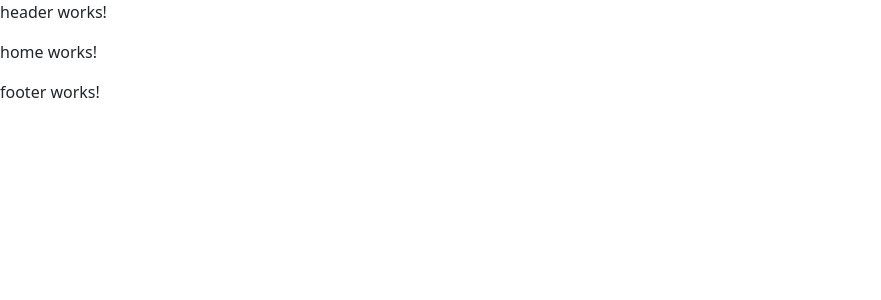
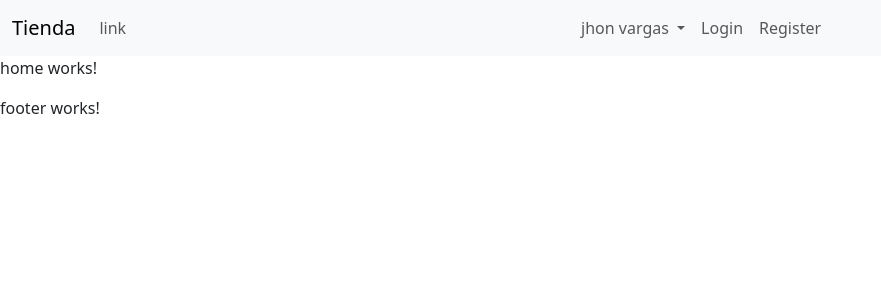
Before and after one commit to jjvargasv/angular, an Angular app: page / in a window 1280 px wide. Shown: the top 300 px of the page, without its empty margins (0-881 px from the left). Built offline with nearby package versions, Linux system fonts and the light colour scheme.

Commit message:
[+] header :define estructura html

```diff
--- a/src/app/app.component.html
+++ b/src/app/app.component.html
@@ -1,4 +1,5 @@
+<app-header></app-header>
 
-<app-header></app-header>
 <router-outlet></router-outlet>
+
 <app-footer></app-footer>
--- a/src/app/shared/header/header.component.html
+++ b/src/app/shared/header/header.component.html
@@ -1 +1,38 @@
-<p>header works!</p>
+<nav class="navbar navbar-expand-lg navbar-light bg-light">
+    <div class="container-fluid">
+      <a class="navbar-brand" routerLink="">Tienda</a>
+      <button class="navbar-toggler" type="button" data-bs-toggle="collapse" data-bs-target="#navbarSupportedContent" aria-controls="navbarSupportedContent" aria-expanded="false" aria-label="Toggle navigation">
+        <span class="navbar-toggler-icon"></span>
+      </button>
+      <div class="collapse navbar-collapse" id="navbarSupportedContent">
+        <ul class="navbar-nav me-auto mb-2 mb-lg-0">
+
+          <li class="nav-item">
+            <a class="nav-link" routerLink="">link</a>
+          </li>
+
+        </ul>
+        <ul class="navbar-nav me-auto mb-2 mb-lg-0">
+            <li class="nav-item dropdown">
+                <a class="nav-link dropdown-toggle" href="#" id="navbarDropdown" role="button" data-bs-toggle="dropdown" aria-expanded="false">
+                  jhon vargas
+                </a>
+                <ul class="dropdown-menu" aria-labelledby="navbarDropdown">
+                  <li><a class="dropdown-item" href="#">Profile</a></li>
+                  <li><a class="dropdown-item" href="#">Sell and purchase</a></li>
+                  <li><hr class="dropdown-divider"></li>
+                  <li><a class="dropdown-item" href="#">logaut</a></li>
+                </ul>
+            </li>
+
+
+        <li class="nav-item">
+            <a class="nav-link" routerLink="login">Login</a>
+          </li>
+          <li class="nav-item">
+            <a class="nav-link" routerLink="register">Register</a>
+          </li>
+        </ul>
+      </div>
+    </div>
+  </nav>
```
